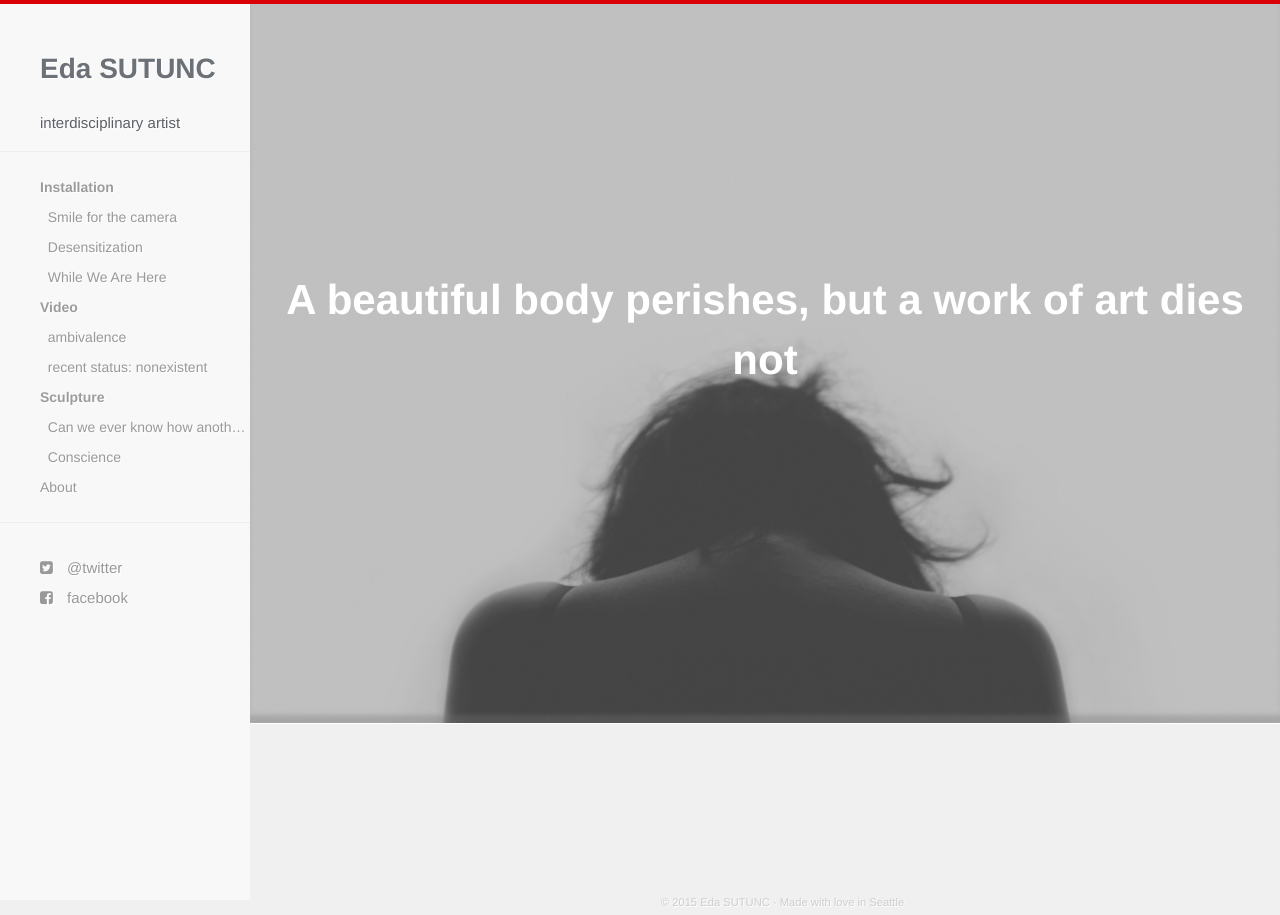
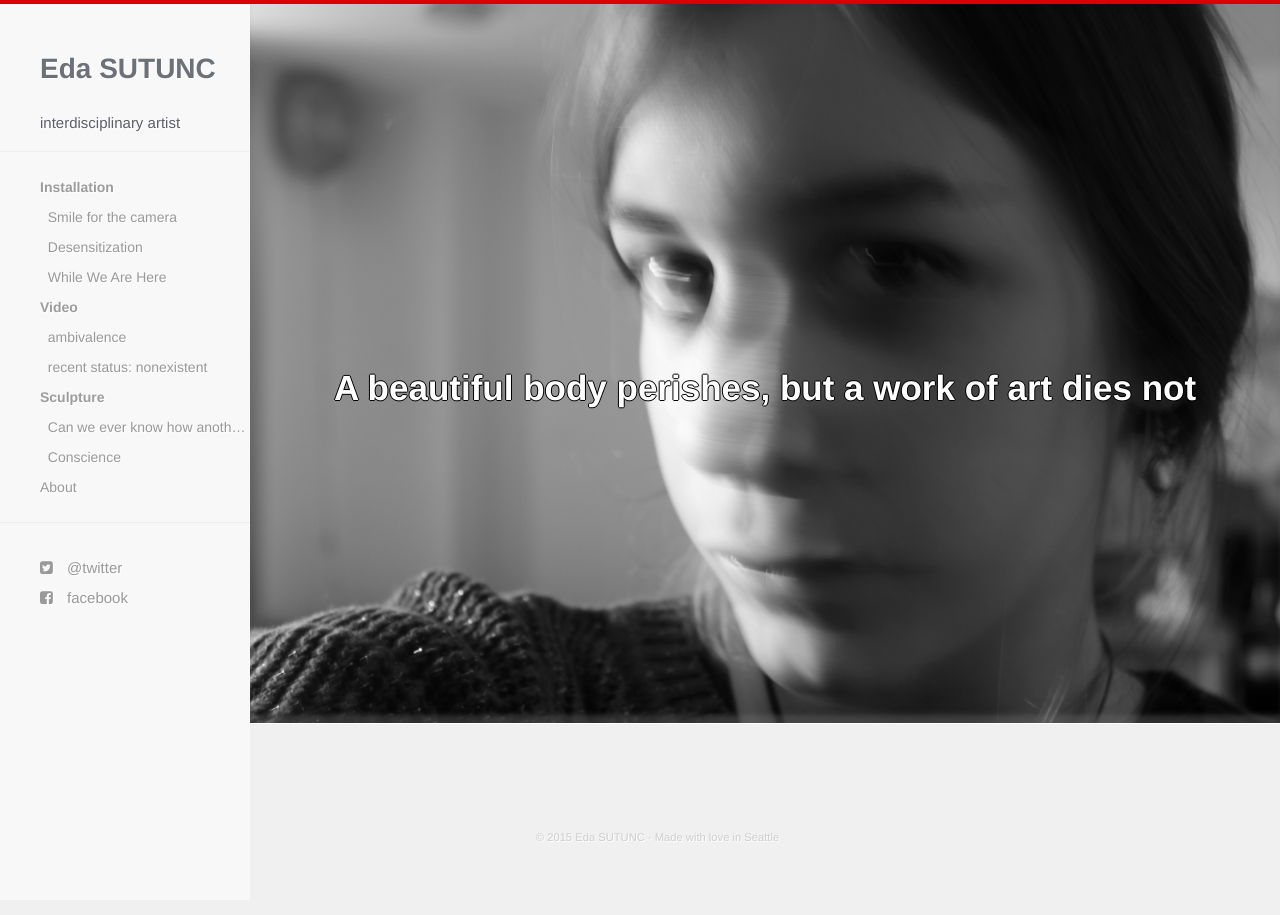
Before and after one commit to muratsu/edasutunc, a Jekyll site: the page built from index.html, in a window 1280 px wide. Built offline with Jekyll 4.4.1, drawn with Linux system fonts in a browser that asks for light colours; nearby versions of some CDN libraries; Markdown is read by kramdown in place of the engine named in the settings.

Commit message:
change mainpage to eda

```diff
--- a/_includes/showcase.html
+++ b/_includes/showcase.html
@@ -4,4 +4,4 @@
           <br>A beautiful body perishes, but a work of art dies not<br>
       </div>
     </div>
-    <div class="container">
+    <div class="container"></div>
--- a/css/hc.css
+++ b/css/hc.css
@@ -264,22 +264,23 @@
   -webkit-box-shadow:inset 0 -10px 5px -2px rgba(119,119,119,0.35);
   border-bottom:solid 1px #fff;
   /*background-size: cover;*/
-  background-size: contain;
+  background-size: cover;
   background-image: url("/images/showcase.jpg");
   background-repeat: no-repeat;
-  background-position: bottom center;
+  background-position: center;
   background-color: rgba(192,192,192,1);
   z-index:-4
 }
 
 .showcase-text
 {
-  font-size:3em;
+  font-size:2.5em;
   font-family:"Helvetica Neue", helvetica, "Open Sans", sans-serif;
   font-weight:bolder;
   color:#fff;
   text-align:center;
-  padding-top:20%
+  padding-top:30%;
+  text-shadow: -1px 0 black, 0 1px black, 1px 0 black, 0 -1px black;
 }
 
 .wide
--- a/index.html
+++ b/index.html
@@ -2,4 +2,3 @@
 title: Eda Sutunc
 ---
 {% include showcase.html %}
-{% include greeting.html %}
```
Also changed, not shown: images/showcase-eda.jpg (deleted), images/showcase-org.jpg (added), images/showcase.jpg.
